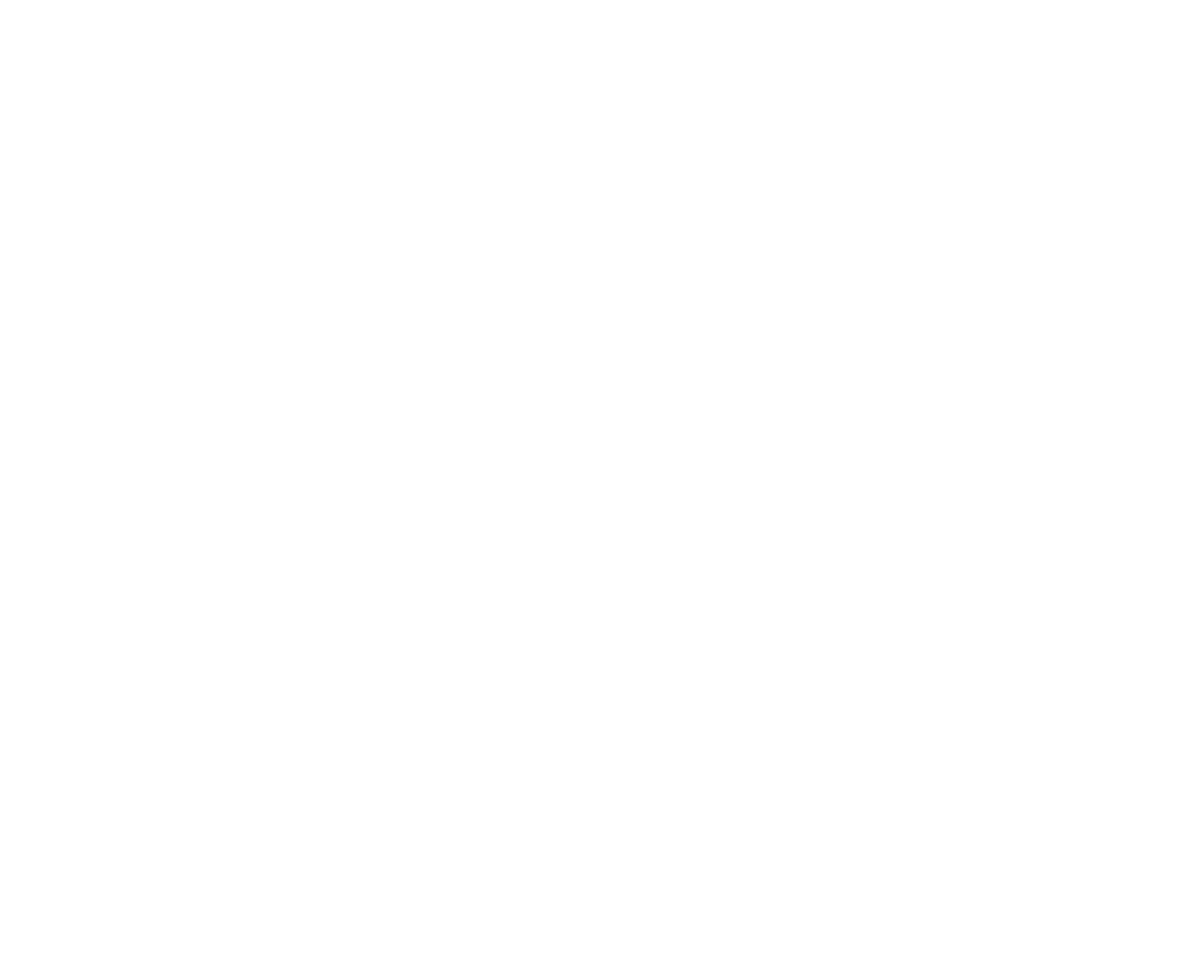
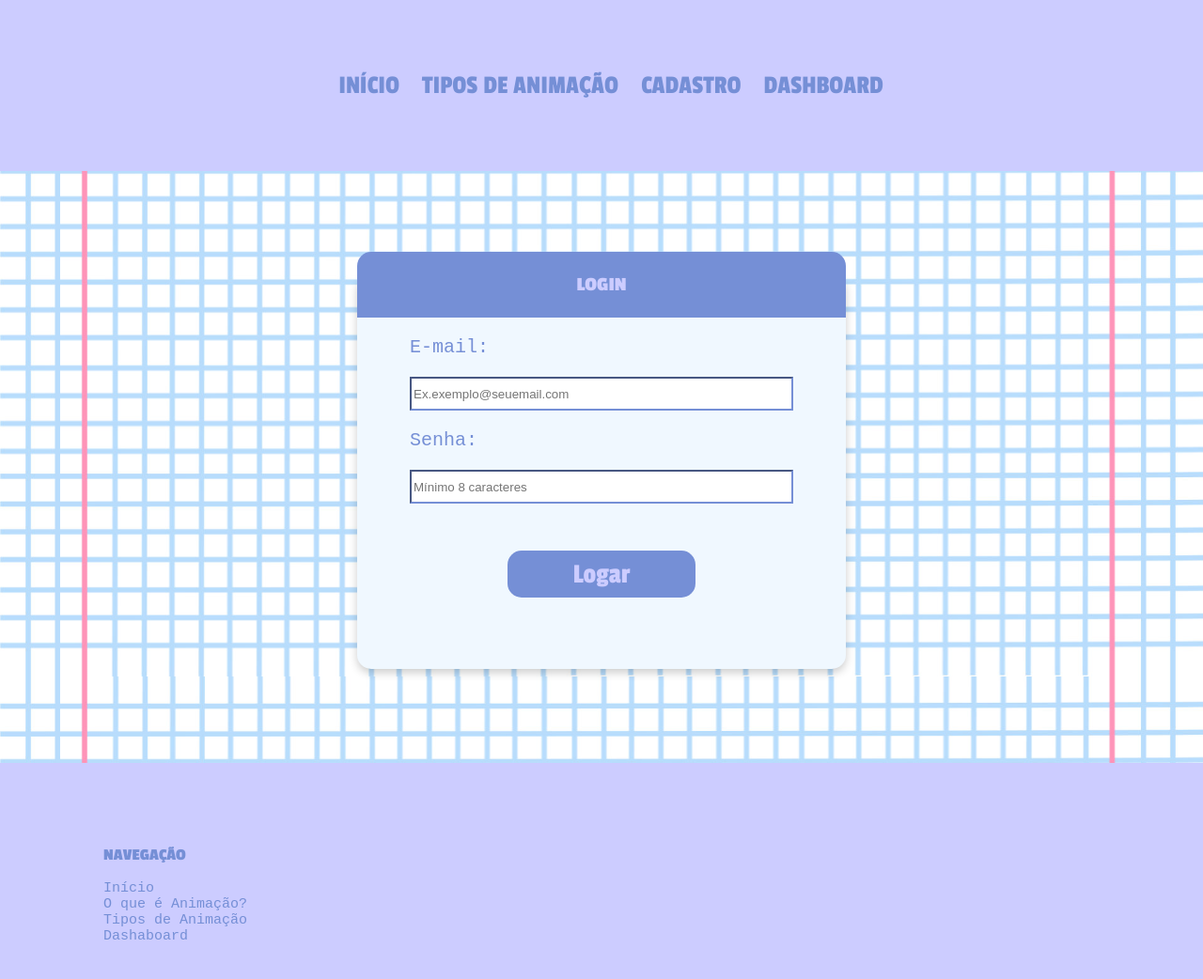
Before and after one commit to beatriziw/Projeto-Individual, a website: page web-data-viz-main/web-data-viz-main/public/pagina de login/login.html in a window 1280 px wide. Shown: the whole page at 94% size. Before the commit the page ends 800 px from the top, so only its background shows below. Drawn offline with Linux system fonts and the light colour scheme; a web font is replaced by a local one.

Commit message:
criando pagina de login

```diff
--- a/web-data-viz-main/web-data-viz-main/public/pagina de login/login.html
+++ b/web-data-viz-main/web-data-viz-main/public/pagina de login/login.html
@@ -3,9 +3,60 @@
 <head>
     <meta charset="UTF-8">
     <meta name="viewport" content="width=device-width, initial-scale=1.0">
-    <title>Login</title>
+    <title>Cadastro</title>
+    <link rel="stylesheet" href="stylelogin.css">
 </head>
 <body>
+    <div class="header">
+    <ul class="navbar">
+    <li>
+    <a href="#">INÍCIO</a>
+    <a href="#">TIPOS DE ANIMAÇÃO</a>
+    <a href="#">CADASTRO</a>
+    <a href="#">DASHBOARD</a>
+    </li>
+    </ul>
+    </div>
+    <div class="conteudo">
+    <div class="box">
+    <div class="boxheader">
+    <h3>LOGIN<h3>
+    </div>
+
+
+    <div class="campo">
+    <p>E-mail:</p>
+    <input type="email" id="input_email" placeholder="Ex.exemplo@seuemail.com">
+    <div class="error" id="email-required-error">Campo e-mail não pode estar vazio</div>
+    <div class="error" id="email-invalid-error">E-mail incorreto.</div>
+    </div>
+
+    <div class="campo">
+    <p>Senha:</p>
+    <input type="password" id="input_senha" placeholder="Mínimo 8 caracteres">
+    <div class="error" id="senha-required-error">Campo senha não pode estar vazio</div>
+    <div class="error" id="senha-invalid-error">Senha incorreta.</div>
+
+    </div>
+
+    <button onclick="logar()">Logar</button>
+
+    </div>
+    </div>
+    <div class="footer">
+    <ul class="menu">
+    <li>
+    <h3>NAVEGAÇÃO<h3>
+    </li>
+    <a href="#">Início</a>
+    <a href="#">O que é Animação?</a>
+    <a href="#">Tipos de Animação</a>
+    <a href="#">Dashaboard</a>
+    </li>
+    </ul>
+
+</div>
 
 </body>
 </html>
+<script src="login.js"></script>
--- /dev/null
+++ b/web-data-viz-main/web-data-viz-main/public/pagina de login/stylelogin.css
@@ -0,0 +1,101 @@
+@import url('https://fonts.googleapis.com/css2?family=Chango&family=Comic+Neue:ital,wght@0,300;0,400;0,700;1,300;1,400;1,700&family=Cutive&family=Fascinate&family=Fugaz+One&family=Mrs+Sheppards&family=Passion+One:wght@400;700;900&family=Rammetto+One&family=Sonsie+One&display=swap');
+@import url('https://fonts.googleapis.com/css2?family=Cutive&display=swap');
+body{
+    margin:0px;
+    padding:0px;
+    background-image: url(imagenslogin/quadriculado.jpg);
+    background-size: 100% auto;
+
+}
+.header{
+background-color: #CCCCFF;
+padding:60px;
+text-align: center;
+}
+.navbar a{
+font-family: "Passion One", sans-serif;
+flex-direction: row;
+color: #758fd6;
+text-decoration: none;
+font-size: 28px;
+justify-content: space-between;
+margin-right: 20px;
+}
+li{
+list-style: none;
+color: #758fd6;
+
+}
+input{
+width:400px;
+height:30px;
+border-color: #758fd6;
+}
+.conteudo{
+display: flex;
+justify-content: center;
+align-items: center;
+}
+.boxheader{
+font-family: "Passion One", sans-serif;
+display: flex;
+justify-content: center;
+border-top-left-radius: 15px;
+border-top-right-radius: 15px;
+align-items: center;
+margin-top: -100px;
+color: #CCCCFF;
+width:520px;
+height: 70px;
+font-size: 18px;
+background-color: #758fd6;
+}
+.box{
+margin-top: 110px;
+display: flex;
+background-color: aliceblue;
+color: #758fd6;
+font-size: 20px;
+font-family: monospace;
+width:500px;
+height: 400px;
+padding:10px;
+flex-direction: column;
+justify-content: center;
+align-items: center;
+border-radius: 15px;
+box-shadow: 0 4px 10px rgba(0,0,0,0.2);
+}
+button{
+margin-top: 50px;
+width: 200px;
+height: 50px;
+background-color: #758fd6;
+color: #CCCCFF;
+font-size: 30px;
+border: none;
+border-radius: 15px;
+font-family: "Passion One", sans-serif;
+}
+.error{
+    color:yellow;
+    display:none;
+    font-size: 13px;
+}
+.footer{
+margin-top: 100px;
+height:90px;
+background-color: #CCCCFF;
+padding:70px;
+font-size: 15px;
+color: #758fd6;
+font-family: "Passion One", sans-serif;
+}
+.footer a{
+font-family: monospace;
+display: flex;
+flex-direction: column;
+color: #758fd6;
+text-decoration: none;
+font-size: 15px;
+}
```
